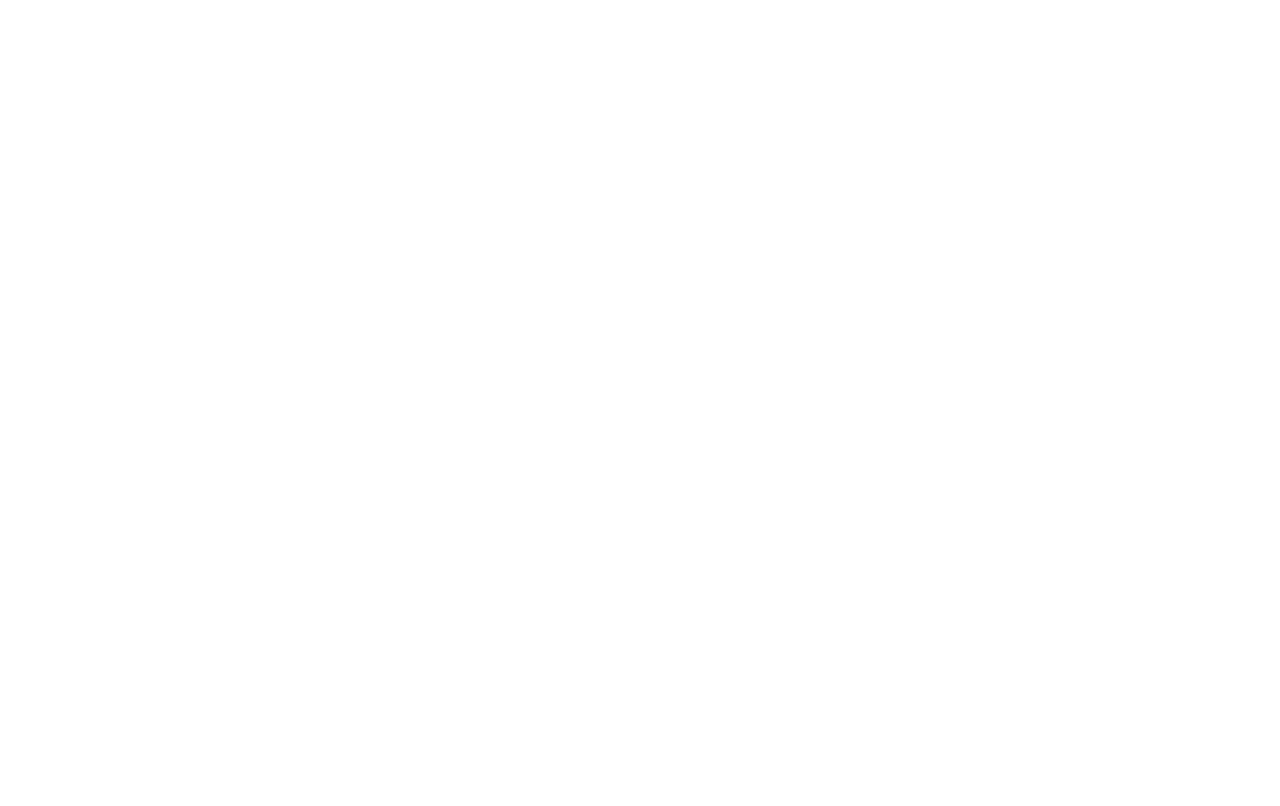
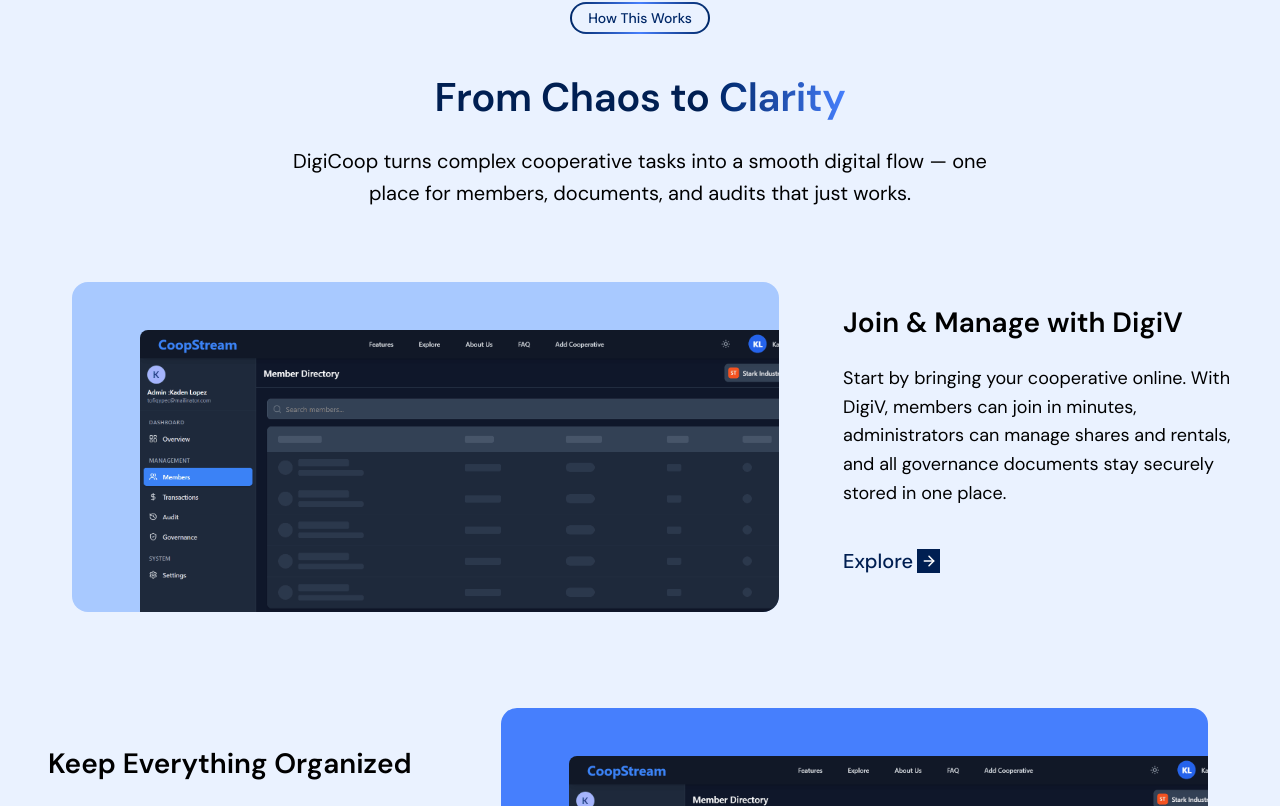
Before and after one commit to Auricmondal/Digicoop, a React (Vite) app in the folder client/: page / in a window 1280 px wide. Shown: the part 894-1700 px from the top of the page. Before the commit the page ends 832 px from the top, so only its background shows below. Built offline with nearby package versions, Linux system fonts and the light colour scheme.

Commit message:
add-HowThisWorks

```diff
--- /dev/null
+++ b/client/src/components/sections/HowThisWorks.jsx
@@ -0,0 +1,90 @@
+import React from "react";
+import HowThisWorks1 from "../../assets/images/HowThisWorks1.webp";
+import DemoCard from "../ui/DemoCard";
+
+const HowThisWorks = () => {
+  const subsections = [
+    {
+      title: "Join & Manage with DigiV",
+      description:
+        "Start by bringing your cooperative online. With DigiV, members can join in minutes, administrators can manage shares and rentals, and all governance documents stay securely stored in one place.",
+      img: HowThisWorks1,
+    },
+    {
+      title: "Keep Everything Organized",
+      description:
+        "From member lists and resolutions to loan agreements and financial statements, DigiV ensures every critical record is version-secure and always ready when you need it.",
+      img: HowThisWorks1,
+    },
+    {
+      title: "Prepare for Audits Effortlessly",
+      description:
+        "When it's time for review, DigiAudit steps in. It creates a structured, transparent audit trail where all documents and processes are accessible in one central folder.",
+      img: HowThisWorks1,
+    },
+    {
+      title: "Save Time and Reduce Costs",
+      description:
+        "With guided workflows, automatic checks, and fewer manual steps, audits become faster, clearer, and far less expensive — leaving more resources for your cooperative's growth.",
+      img: HowThisWorks1,
+    },
+  ];
+
+  return (
+    <section className="bg-[#EAF2FF] px-4 sm:px-8 lg:px-12 py-6 sm:py-12 lg:py-16">
+      {/* ^ background uses Tint #EAF2FF */}
+
+      <div className="max-w-7xl mx-auto">
+        {/* Section Header */}
+        <div className="text-center mb-14">
+          {/* Pill with gradient border */}
+          <div className="inline-block rounded-full border border-transparent bg-gradient-to-r from-[#002868] via-[#467FFD] to-[#002868] p-[1px] mb-6">
+            {/* ^ Gradient border (Primary Color + Dark Tint) */}
+            <div className="rounded-full bg-[#EAF2FF] px-4 py-1 text-sm font-medium text-[#002868]">
+              {/* ^ Inner background Tint #EAF2FF, text Primary Color #002868 */}
+              How This Works
+            </div>
+          </div>
+
+          {/* Header content container with responsive sizing */}
+          <div className="w-full max-w-[90%] sm:max-w-[600px] lg:max-w-[724px] h-auto lg:h-[168px] mx-auto flex flex-col justify-center gap-2 lg:gap-[10px] opacity-100">
+            <h2 className="text-[1.5rem] sm:text-[2rem] lg:text-[2.5rem] font-semibold leading-[1.1] tracking-[-0.01em] text-[#001F52] mb-4">
+              {/* ^ Primary Dark #001F52 */}
+              From Chaos to{" "}
+              <span className="text-[1.5rem] sm:text-[2rem] lg:text-[2.5rem] font-semibold leading-[1.1] tracking-[-0.01em] bg-gradient-to-r from-[#00286B] to-[#467FFD] bg-clip-text text-transparent">
+                Clarity
+              </span>
+              {/* ^ Dark Tint #467FFD */}
+            </h2>
+
+            <p className="text-[0.875rem] sm:text-[1rem] lg:text-[1.25rem] font-normal leading-[1.6] tracking-[0] text-center text-black font-['DM Sans']">
+              DigiCoop turns complex cooperative tasks into a smooth digital
+              flow — one place for members, documents, and audits that just
+              works.
+            </p>
+          </div>
+        </div>
+
+        {/* Subsections */}
+        <div className="space-y-16 lg:space-y-24">
+          {subsections.map((subsection, index) => (
+            <React.Fragment key={index}>
+              <DemoCard
+                subsection={subsection}
+                index={index}
+                isReversed={index % 2 === 0}
+              />
+
+              {/* Responsive Divider Line - Only show between sections (not after last one) */}
+              {index < subsections.length - 1 && (
+                <hr className="w-[370px] sm:w-[738px] lg:hidden mx-auto border-0 border-t border-[rgba(70,127,253,0.5)] opacity-100" />
+              )}
+            </React.Fragment>
+          ))}
+        </div>
+      </div>
+    </section>
+  );
+};
+
+export default HowThisWorks;
--- /dev/null
+++ b/client/src/components/shared/Explore.jsx
@@ -0,0 +1,40 @@
+import React from "react";
+import { ArrowRight } from "lucide-react";
+
+const Explore = ({ children = "Explore", className = "", ...props }) => {
+  return (
+    // <button
+    //   className={`group flex items-center gap-2
+    //     font-[500] text-[20px] leading-[100%] tracking-[0]
+    //     font-['DM Sans'] text-[rgba(0,31,82,1)] ${className}`}
+    //   {...props}
+    // >
+
+      <button
+        className={`group flex items-center gap-1
+          font-[500] text-[20px] leading-[100%] tracking-[0]
+          font-['DM Sans'] text-[rgba(0,31,82,1)]
+          w-[98px] h-[58px] py-4 rounded-2xl opacity-100 ${className}`}
+        {...props}
+      >
+
+      <span>{children}</span>
+      <span
+        className="flex items-center justify-center
+        w-[23px] h-[24px]  opacity-100
+        bg-[rgba(0,31,82,1)] text-white
+        transition-transform ease-in-out duration-300
+        group-hover:translate-x-2"
+      >
+        <ArrowRight
+          width={16}
+          height={16}
+          strokeWidth={2.25}
+          className="opacity-100"
+        />
+      </span>
+    </button>
+  );
+};
+
+export default Explore;
--- /dev/null
+++ b/client/src/components/ui/DemoCard.jsx
@@ -0,0 +1,52 @@
+import React from "react";
+import Explore from "../shared/Explore";
+
+const DemoCard = ({ subsection, index, isReversed }) => {
+  // Alternating background colors
+  const getBackgroundColor = (index) => {
+    // 1st and 3rd (index 0, 2) - Blue gradient
+    // 2nd and 4th (index 1, 3) - Light blue background
+    if (index % 2 === 0) {
+      return "bg-[rgba(168,201,255,1)]"; // Blue gradient for 1st, 3rd
+    } else {
+      return "bg-[rgba(70,127,253,1)]"; // Light blue background for 2nd, 4th
+    }
+  };
+
+  return (
+    <div className={`flex flex-col lg:flex-row items-center gap-10 ${isReversed ? "lg:flex-row-reverse" : ""}`}>
+
+                  <div className="w-full lg:w-[389px] h-auto lg:h-[320px] flex flex-col justify-center gap-6 py-6 opacity-100 text-center lg:text-left order-1 lg:order-none"
+                  >
+                    {/* H3 Title */}
+                    <h3 className="text-[1.125rem] sm:text-[1.375rem] lg:text-[1.75rem] font-semibold leading-[1.25] tracking-[0em] text-center lg:text-left text-black font-['DM Sans']">
+                      {subsection.title}
+                    </h3>
+
+                    {/* Body text */}
+                    <p className="text-[1rem] lg:text-[1.125rem] font-normal leading-[1.6] tracking-[0em] text-center lg:text-left text-black font-['DM Sans']">
+                      {subsection.description}
+                    </p>
+
+                    {/* Shared Explore button */}
+                    <div className="flex justify-center lg:justify-start">
+                      <Explore />
+                    </div>
+                  </div>
+
+                  <div className="flex-1 px-6 order-2 lg:order-none">
+                    <div
+                      className={`w-full h-full ${getBackgroundColor(index)} rounded-2xl flex items-center justify-center p-2 overflow-hidden`}
+                    >
+                      <img
+                        src={subsection.img}
+                        alt={`${subsection.title} Preview`}
+                        className="max-w-full max-h-full object-contain rounded-lg translate-transform translate-y-10 translate-x-15"
+                      />
+                    </div>
+                  </div>
+                </div>
+  );
+};
+
+export default DemoCard;
--- a/client/src/pages/HomePage.jsx
+++ b/client/src/pages/HomePage.jsx
@@ -1,6 +1,7 @@
 import Hero from "../components/sections/Hero";
 import Brands from "../components/sections/Brands";
 import OurSolutions from "../components/sections/OurSolutions";
+import HowThisWorks from "../components/sections/HowThisWorks";
 
 export default function Home() {
   return (
@@ -8,6 +9,7 @@ export default function Home() {
       <Hero />
       <Brands />
       <OurSolutions />
+      <HowThisWorks />
     </div>
   );
 }
```
Also changed, not shown: client/src/assets/images/HowThisWorks1.webp (added), 1 other file (tests, documents, lock files or other folders).
